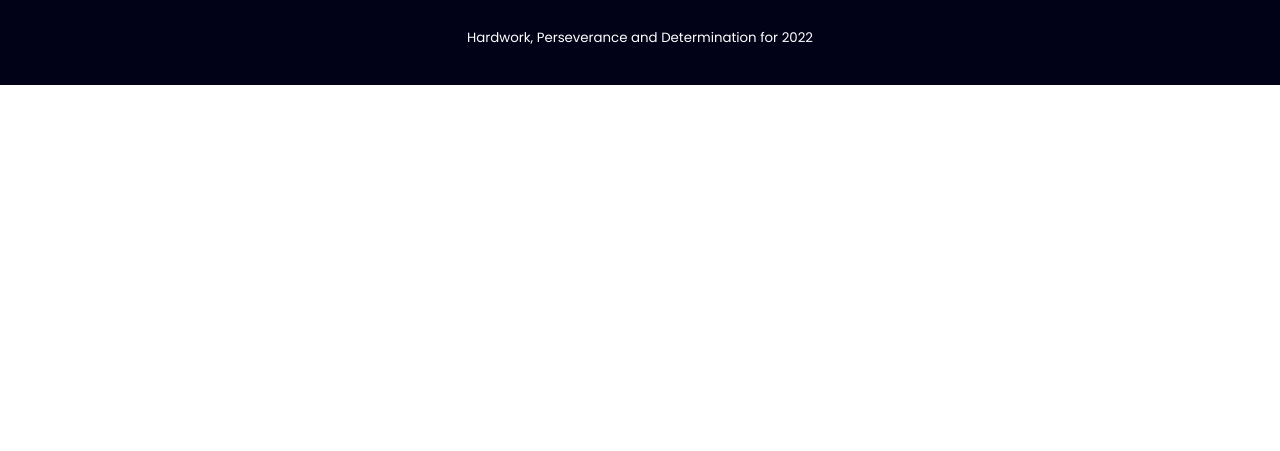
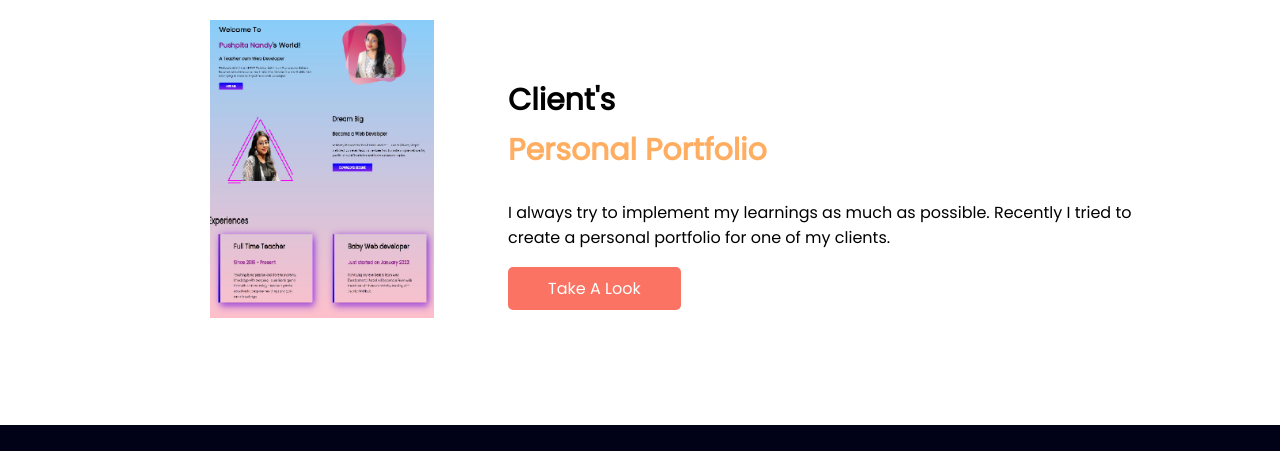
Before and after one commit to pushpitanandy/mission-2022-assignment, a plain HTML site: page index.html in a window 1280 px wide. Shown: the part 2040-2491 px from the top of the page. Before the commit the page ends 2125 px from the top, so only its background shows below. Drawn offline with Linux system fonts and the light colour scheme; a web font is replaced by a local one.

Commit message:
optional section done

```diff
--- a/index.html
+++ b/index.html
@@ -14,6 +14,7 @@
 </head>
 
 <body>
+
     <section class="flexible-display">
         <div class="half-width top-pad">
             <div id="side-border">
@@ -29,6 +30,7 @@
             <img src="images/person/person-2.png" alt="">
         </div>
     </section>
+
     <section>
         <h2 style="text-align: center;">My Mission in <span class="light-orange">2022</span></h2>
         <div class="flexible-display">
@@ -51,6 +53,7 @@
             </div>
         </div>
     </section>
+
     <section class="flexible-display top-pad third-section">
         <div class="top-pad">
             <img style="width: 60%; padding-left: 100px;" src="images/pictures/coding.png" alt="">
@@ -63,6 +66,7 @@
             <a class="link-button" target="_blank" href="https://web.programming-hero.com/">Course Outline</a>
         </div>
     </section>
+
     <section class="flexible-display top-pad fourth-section bottom-pad">
         <div style="padding-left: 80px;" class="top-pad">
             <h2>Know Your</h2>
@@ -77,12 +81,31 @@
             <img style="width: 60%; padding-left: 80px;" src="images/pictures/project.png" alt="">
         </div>
     </section>
+
+    <section>
+        <h2 style="text-align: center;">My Recent <span class="light-orange">Customized Website</span></h2>
+        <div class="flexible-display top-pad bottom-pad">
+            <div>
+                <img style="width: 50%; padding-left: 150px;" src="images/pictures/new.png" alt="">
+            </div>
+            <div style="padding-right: 80px;" class="top-pad">
+                <h3>Client's</h3>
+                <h3><span class="light-orange">Personal Portfolio</span></h3>
+                <p>I always try to implement my learnings as much as possible. Recently I tried to create a personal
+                    portfolio for one of my clients.</p>
+                <a class="link-button" target="_blank" href="https://pushpitanandy.github.io/pushpita-portfolio/">Take A
+                    Look </a>
+            </div>
+        </div>
+    </section>
+
     <footer>
         <div class="footer-section">
             <h3 style="font-family:cursive;">Mission <span style="color: salmon;">2022</span></h3>
             <p><small>Hardwork, Perseverance and Determination for 2022</small></p>
         </div>
     </footer>
+
 </body>
 
 </html>
--- a/style.css
+++ b/style.css
@@ -20,6 +20,7 @@ h2{
 h3{
     font-size: 30px;
     font-weight: 900;
+    line-height: 20px;
 }
 .flexible-display{
     display: flex;
```
Also changed, not shown: images/pictures/app.png (deleted), images/pictures/new.png (added).
